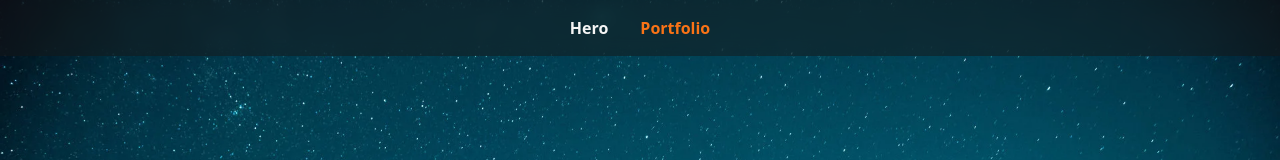
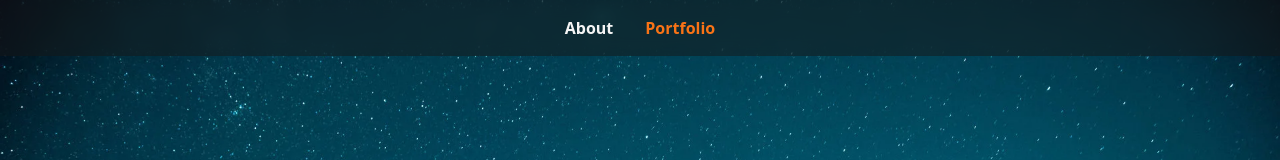
Before and after one commit to Navid-j/portfolio, a Next.js app: page / in a window 1280 px wide. Shown: the top 160 px of the page. Built offline with nearby package versions, Linux system fonts and the light colour scheme.

Commit message:
fix hero

```diff
--- a/src/data/data.tsx
+++ b/src/data/data.tsx
@@ -52,8 +52,8 @@ export const homePageMeta: HomepageMeta = {
  * Section definition
  */
 export const SectionId = {
-  Hero: 'about',
-  About: 'hero',
+  Hero: 'hero',
+  About: 'about',
   Contact: 'contact',
   Portfolio: 'portfolio',
   Resume: 'resume',
```
